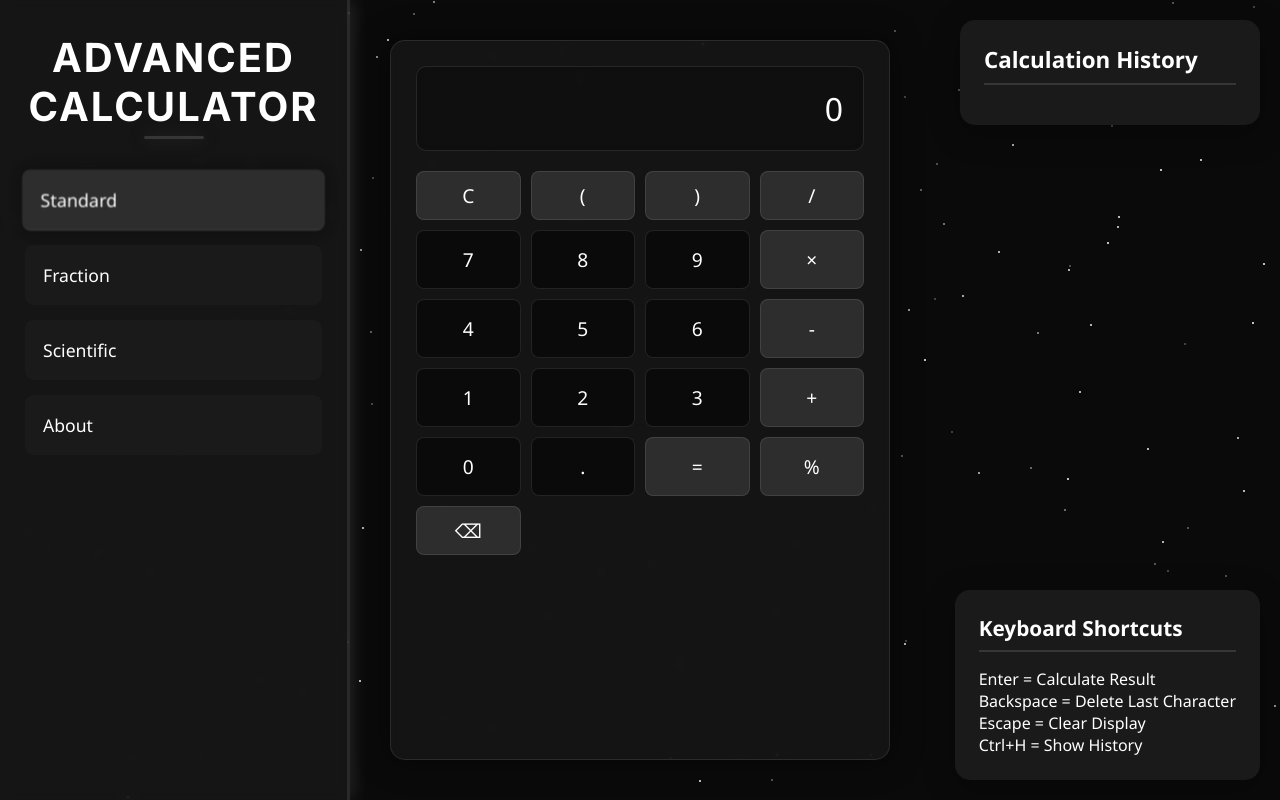
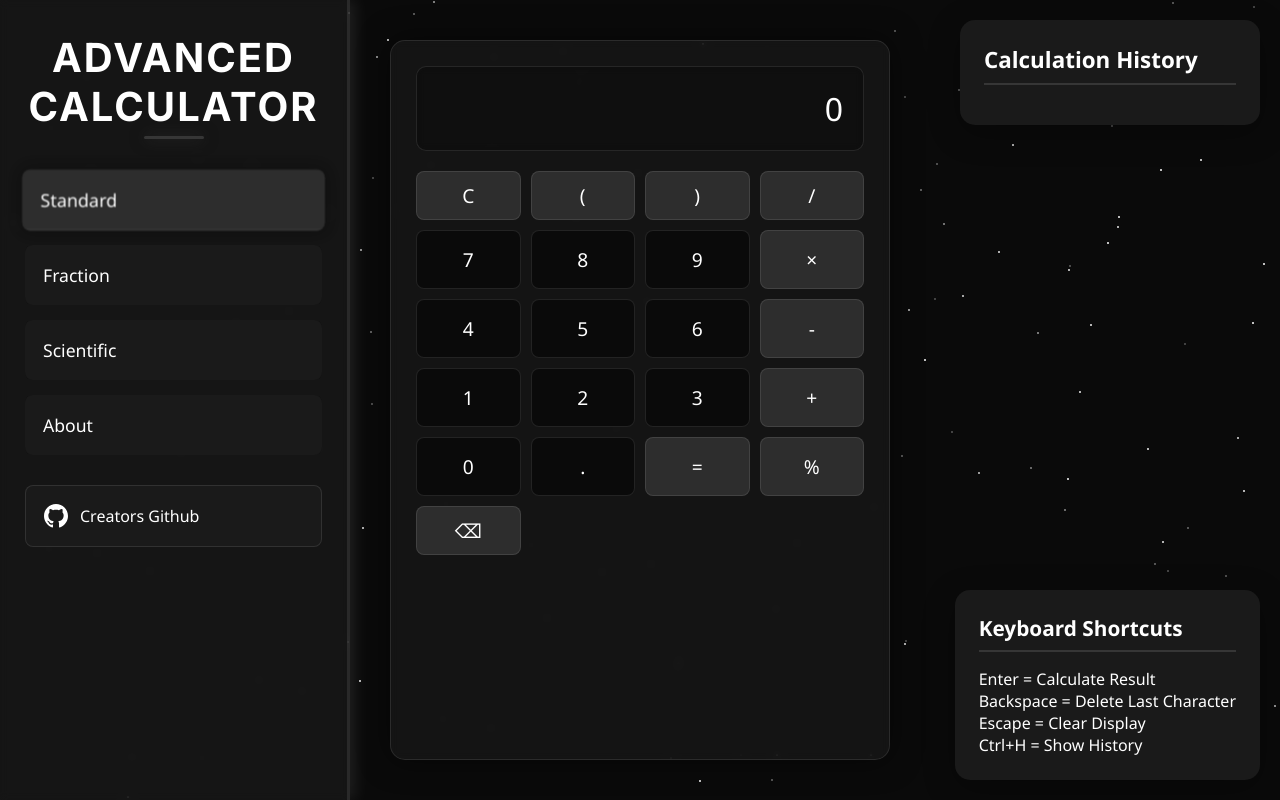
Before and after one commit to hhydraaa/calculator, a plain HTML site: page index.html in a window 1280 px wide. Drawn offline with Linux system fonts and the light colour scheme.

Commit message:
some update

```diff
--- a/index.html
+++ b/index.html
@@ -364,7 +364,7 @@
             border-bottom: 2px solid var(--accent-color);
         }
 
-        .about-avatar {
+        .about-text {
             width: 160px;
             height: 160px;
             border-radius: 50%;
@@ -478,6 +478,52 @@
             padding-bottom: 0.5rem;
         }
 
+        /* GitHub Butonu Stilleri */
+        .github-btn {
+            display: flex;
+            align-items: center;
+            gap: 12px;
+            padding: 18px;
+            margin-top: 30px;
+            background: var(--secondary-color);
+            border-radius: 8px;
+            text-decoration: none;
+            color: var(--text-color);
+            transition: all 0.3s ease;
+            border: 1px solid rgba(255, 255, 255, 0.1);
+            position: relative;
+            overflow: hidden;
+        }
+
+        .github-btn:hover {
+            background: var(--accent-color);
+            transform: translateX(10px);
+            box-shadow: 3px 3px 10px rgba(0,0,0,0.2);
+        }
+
+        .github-btn::after {
+            content: '';
+            position: absolute;
+            left: 0;
+            bottom: 0;
+            width: 0;
+            height: 2px;
+            background: var(--text-color);
+            transition: width 0.3s ease;
+        }
+
+        .github-btn:hover::after {
+            width: 100%;
+        }
+
+        .github-btn svg {
+            transition: transform 0.3s ease;
+        }
+
+        .github-btn:hover svg {
+            transform: scale(1.2);
+        }
+
     </style>
     <meta name="viewport" content="width=device-width, initial-scale=1.0">
     <link rel="preconnect" href="https://fonts.googleapis.com">
@@ -495,7 +541,15 @@
                 <li onclick="showCalculator('fraction')">Fraction</li>
                 <li onclick="showCalculator('scientific')">Scientific</li>
                 <li onclick="toggleAbout()">About</li>
-        </ul>
+            </ul>
+
+            <!-- Yeni GitHub Butonu -->
+            <a href="https://github.com/hhydraaa" target="_blank" class="github-btn">
+                <svg xmlns="http://www.w3.org/2000/svg" width="24" height="24" viewBox="0 0 24 24" fill="var(--text-color)">
+                    <path d="M12 0c-6.626 0-12 5.373-12 12 0 5.302 3.438 9.8 8.207 11.387.599.111.793-.261.793-.577v-2.234c-3.338.726-4.033-1.416-4.033-1.416-.546-1.387-1.333-1.756-1.333-1.756-1.089-.745.083-.729.083-.729 1.205.084 1.839 1.237 1.839 1.237 1.07 1.834 2.807 1.304 3.492.997.107-.775.418-1.305.762-1.604-2.665-.305-5.467-1.334-5.467-5.931 0-1.311.469-2.381 1.236-3.221-.124-.303-.535-1.524.117-3.176 0 0 1.008-.322 3.301 1.23.957-.266 1.983-.399 3.003-.404 1.02.005 2.047.138 3.006.404 2.291-1.552 3.297-1.23 3.297-1.23.653 1.653.242 2.874.118 3.176.77.84 1.235 1.911 1.235 3.221 0 4.609-2.807 5.624-5.479 5.921.43.372.823 1.102.823 2.222v3.293c0 .319.192.694.801.576 4.765-1.589 8.199-6.086 8.199-11.386 0-6.627-5.373-12-12-12z"/>
+                </svg>
+                Creators Github
+            </a>
     </nav>
 
     <div class="calculator-container">
@@ -569,7 +623,7 @@
         <div activ id="aboutCard" class="calculator">
             <div class="about-content">
                 <div class="about-header">
-                    <img src="assets/hydraa.jpg" alt="Profil Resmi" class="about-avatar">
+                    <div class="about-text"> I cant upload image because i change my pp to much lol </div>
                     <h2>Hydra</h2>
                     <p>Full Stack Developer</p>
                 </div>
```
Also changed, not shown: assets/hydraa.jpeg (added), assets/hydraa.jpg (deleted).
